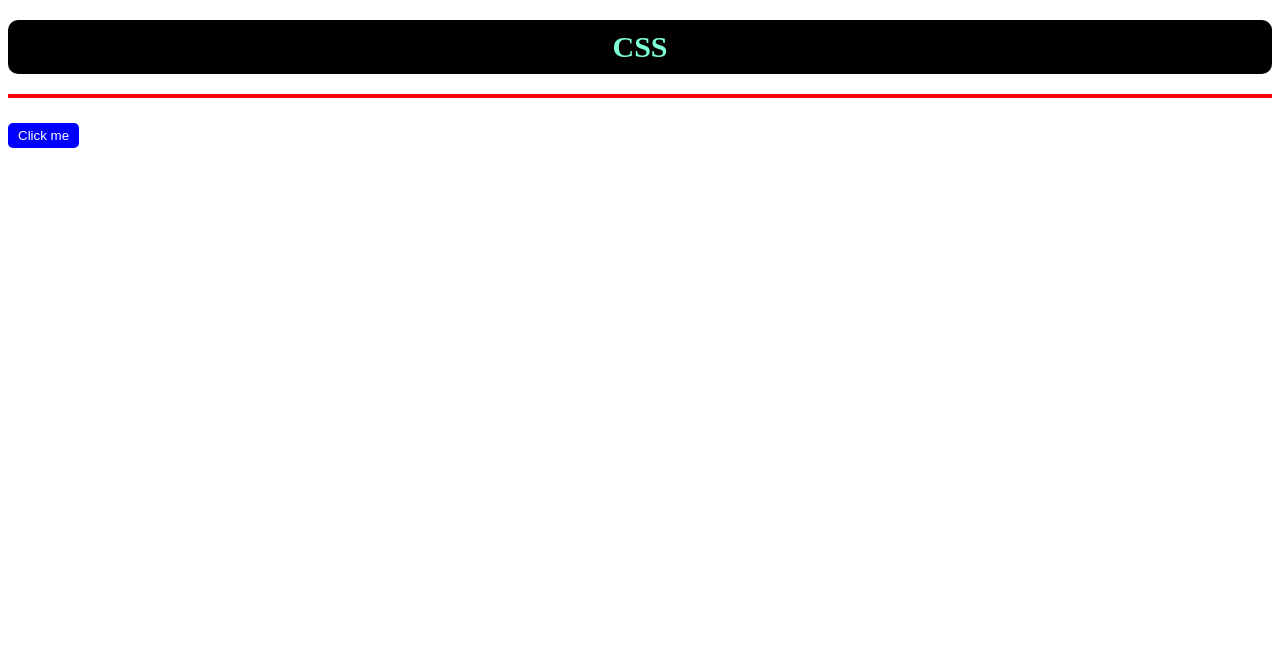
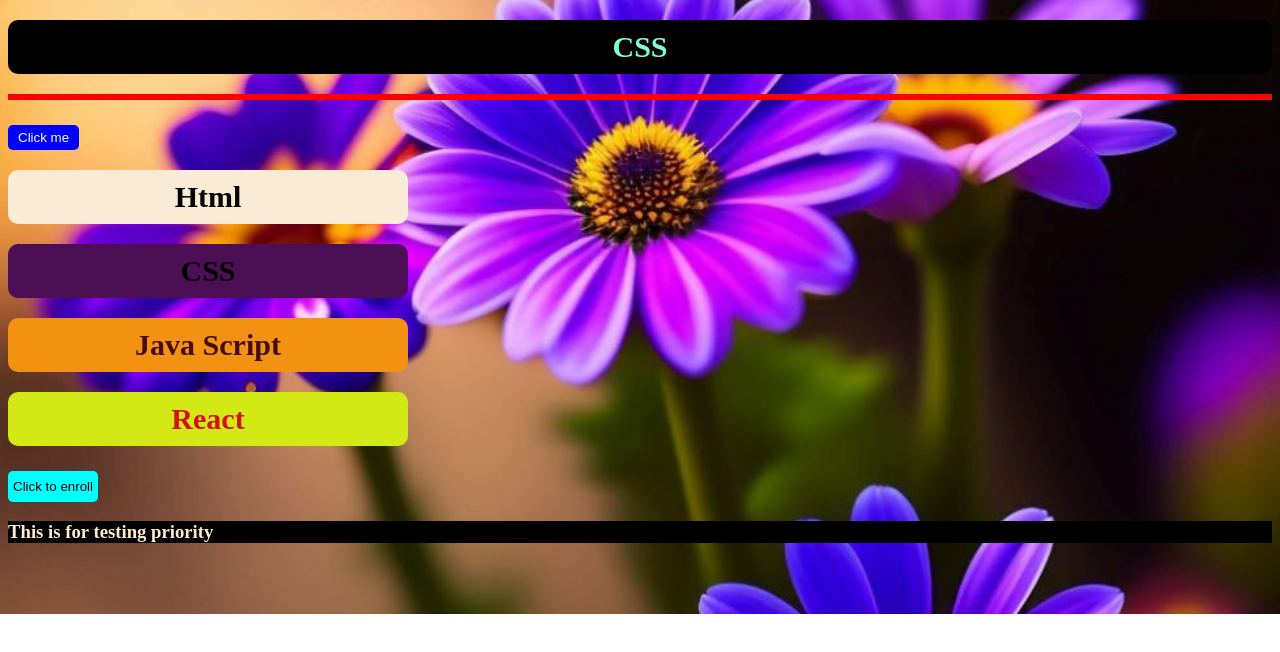
Before and after one commit to Arun4Benze/Html, a plain HTML site: page Task/CSS/css.html in a window 1280 px wide. Drawn offline with Linux system fonts and the light colour scheme.

Commit message:
commited css styles

```diff
--- a/Task/CSS/css.html
+++ b/Task/CSS/css.html
@@ -4,38 +4,22 @@
     <meta charset="UTF-8">
     <meta name="viewport" content="width=device-width, initial-scale=1.0">
     <title>Document</title>
-    <style>
-        h1{
-            color: aquamarine;
-            background-color: black;
-            font-size: 30px;
-            font-weight: 600;
-            padding: 10px 6px;
-            border-radius: 10px;
-            margin-bottom: 20px;
-            text-align: center;
-        }
-        button{
-            background-color: blue;
-            color: white;
-            border-radius: 5px;
-            border: none;
-            padding: 5px 10px;
-            cursor: pointer;
-            display: block;
-            margin-top: 25px;
-            text-align: center;
-        }
-        hr{
-            margin-top: 20px;
-            border: 2px solid red;
-        }
+    <link rel="stylesheet" href="style.css">
 
-    </style>
 </head>
 <body>
+    <div>
     <h1>CSS</h1>
-    <hr>
+    <hr style="border: 3px solid red;">
     <button>Click me</button>
+    <div id="container">
+        <h1 class="header_one">Html</h1>
+        <h1 class="header_two">CSS</h1>
+        <h1 class="header_three">Java Script</h1>
+        <h1 class="header_four">React</h1>
+    </div>
+    <button style="background-color: aqua; color: black;border: none; border-radius: 5px;padding: 8px 5px;">Click to enroll</button>
+    <h3 class="head1" id="one">This is for testing priority</h3>
+</div>
 </body>
 </html>
--- /dev/null
+++ b/Task/CSS/style.css
@@ -0,0 +1,63 @@
+h1{
+    color: aquamarine;
+    background-color: black;
+    font-size: 30px;
+    font-weight: 600;
+    padding: 10px 6px;
+    border-radius: 10px;
+    margin-bottom: 20px;
+    text-align: center;
+}
+button{
+    background-color: blue;
+    color: white;
+    border-radius: 5px;
+    border: none;
+    padding: 5px 10px;
+    cursor: pointer;
+    display: block;
+    margin-top: 25px;
+    text-align: center;
+}
+hr{
+    margin-top: 20px;
+    border: 2px dotted red;
+}
+.header_one{
+    background-color: antiquewhite;
+    color: black;
+}
+.header_two{
+    background-color: rgb(76, 14, 85);
+    color: black;
+}
+.header_three{
+    background-color: rgb(243, 146, 18);
+    color: rgb(71, 13, 13);
+}
+.header_four{
+    background-color: rgb(211, 233, 22);
+    color: rgb(210, 19, 19);
+}
+#container{
+    width: 400px;
+}
+body{
+    background-image: url("./flowers_name_in_english-980x510.jpg");
+    background-repeat: no-repeat;
+    background-position: center;
+    background-size: cover;
+    /* object-fit:fill; */
+}
+h3{
+    background-color: brown;
+    color: beige;
+}
+.head1{
+    background-color: blueviolet;
+    color: black;
+}
+#one{
+    background-color: black;
+    color: blanchedalmond;
+}
```
Also changed, not shown: Task/CSS/registration .html (added, +51 -0 lines), Task/index.html (+32 -0 lines), Task/CSS/flowers_name_in_english-980x510.jpg (added).
